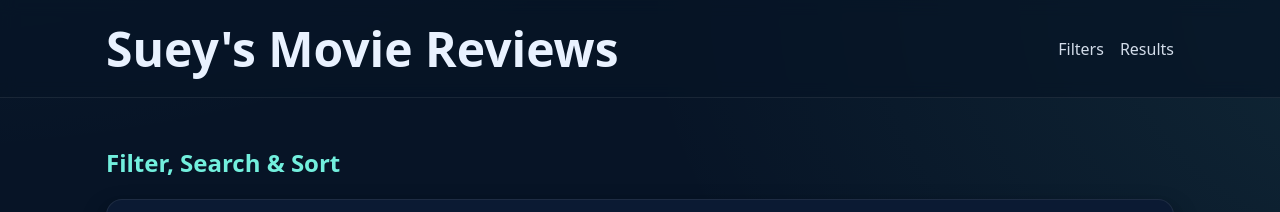
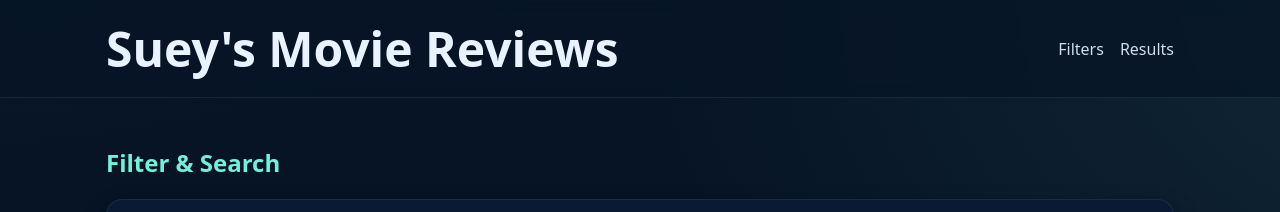
Before and after one commit to scuevas1/SueyMovieReview, a plain HTML site: page index.html in a window 1280 px wide. Shown: the top 212 px of the page. Drawn offline with Linux system fonts and the light colour scheme.

Commit message:
too many words before. making it more simple.

```diff
--- a/index.html
+++ b/index.html
@@ -24,7 +24,7 @@
 
   <main id="main" class="container">
     <section id="filters" class="filters">
-      <h2 id="filters-title">Filter, Search & Sort</h2>
+      <h2 id="filters-title">Filter & Search</h2>
 
       <form id="filterForm" class="filter-form">
         <fieldset>
```
